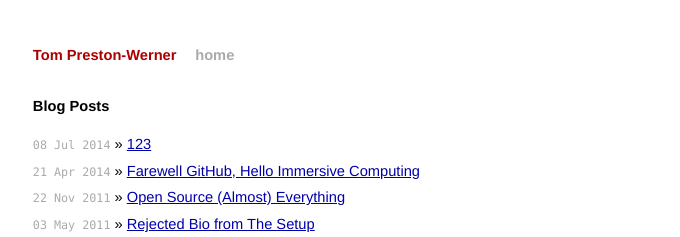
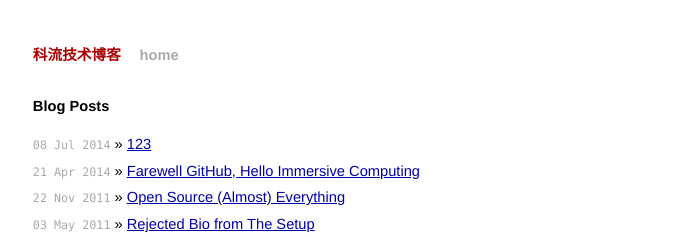
Before and after one commit to keliusoft/keliusoft.github.io, a Jekyll site: the page built from index.html, in a window 1280 px wide. Shown: the top 237 px of the page, without its empty margins (299-979 px from the left). Built offline with Jekyll 4.4.1, drawn with Linux system fonts in a browser that asks for light colours; Markdown is read by kramdown in place of the engine named in the settings.

Commit message:
主页名字

```diff
--- a/_layouts/default.html
+++ b/_layouts/default.html
@@ -27,7 +27,7 @@ var WRInitTime=(new Date()).getTime();
 
 <div class="site">
   <div class="title">
-    <a href="/">Tom Preston-Werner</a>
+    <a href="/">科流技术博客</a>
     <a class="extra" href="/">home</a>
   </div>
 
```
